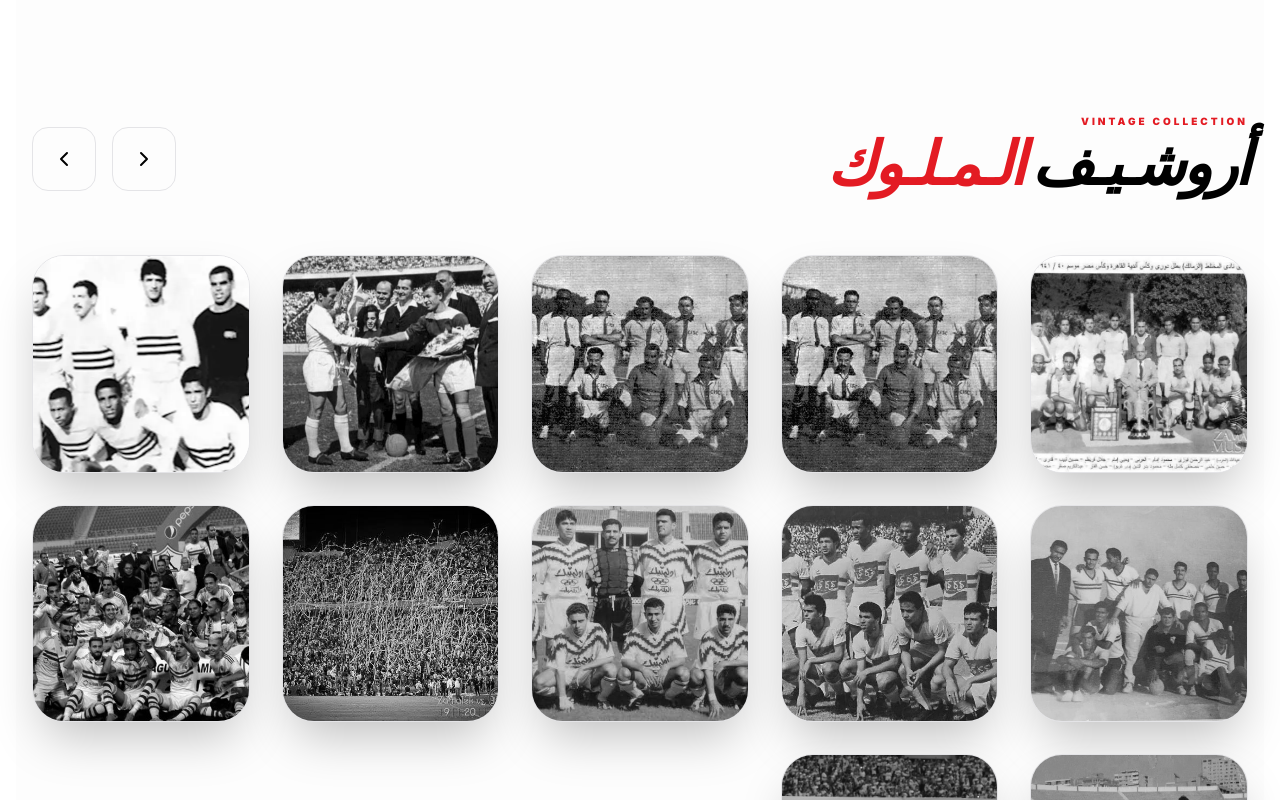
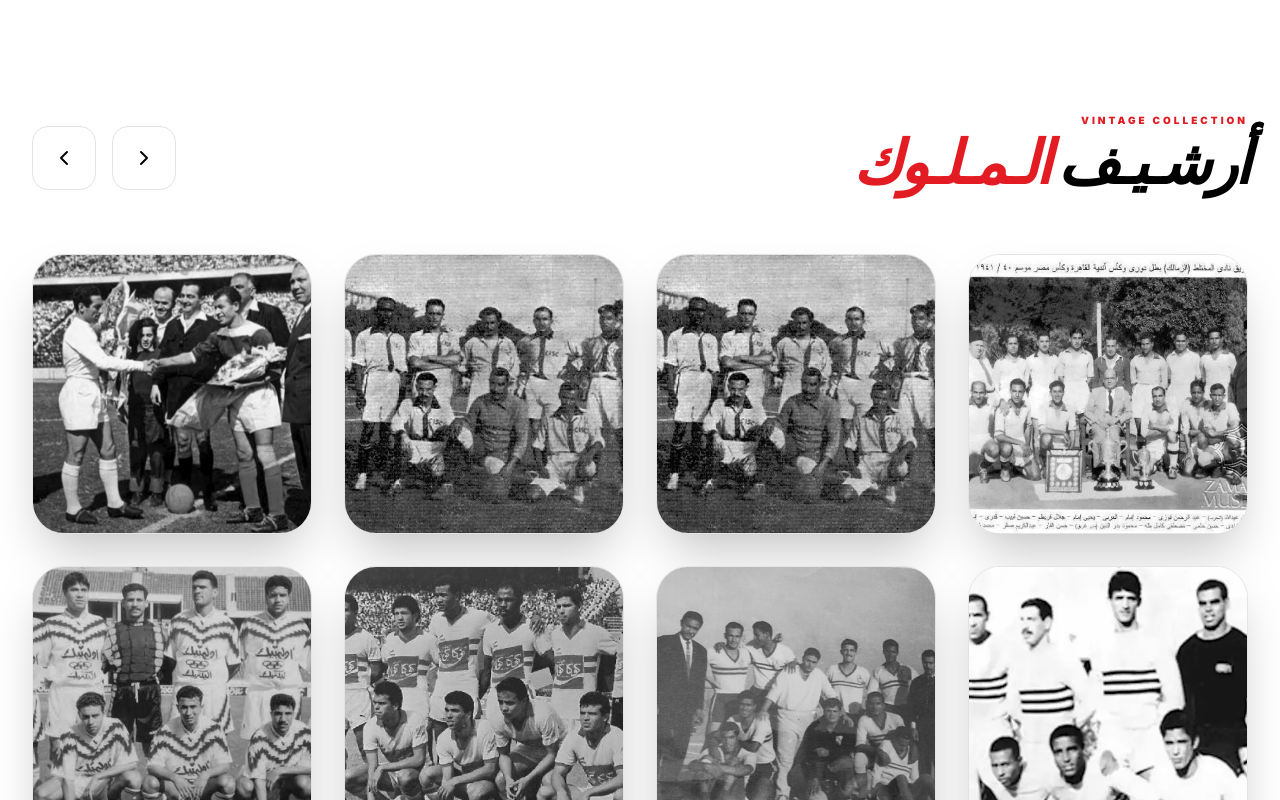
Before and after one commit to SluchCr7/zamalek-Offecial-Website, a Next.js app in the folder front/: page /Pages/Photos in a window 1280 px wide. Shown: the part 1440-2240 px from the top of the page. Built offline with nearby package versions, Linux system fonts and the light colour scheme; no server answers; a web font is replaced by a local one.

Commit message:
new update

```diff
--- a/front/Components/Competitions.jsx
+++ b/front/Components/Competitions.jsx
@@ -98,14 +98,14 @@ export default function ZamalekAchievements() {
             initial={{ opacity: 0 }}
             animate={{ opacity: 1 }}
             exit={{ opacity: 0 }}
-            className="fixed inset-0 z-[60] flex items-center justify-center p-4 md:p-8 bg-black/90 backdrop-blur-xl"
+            className="fixed inset-0 z-[60] flex items-center justify-center p-4 md:p-8 bg-black/90 backdrop-blur-xl overflow-y-auto"
             onClick={() => setSelected(null)}
           >
             <motion.div
               initial={{ scale: 0.9, opacity: 0, y: 40 }}
               animate={{ scale: 1, opacity: 1, y: 0 }}
               exit={{ scale: 0.9, opacity: 0, y: 40 }}
-              className="relative w-full max-w-4xl bg-card rounded-[3rem] overflow-hidden border border-border flex flex-col md:flex-row"
+              className="relative w-full max-w-4xl max-h-[90vh] bg-card rounded-[3rem] border border-border flex flex-col md:flex-row overflow-hidden"
               onClick={e => e.stopPropagation()}
             >
               <button
@@ -134,7 +134,10 @@ export default function ZamalekAchievements() {
               </div>
 
               {/* Details Side */}
-              <div className="md:w-3/5 p-8 md:p-16 flex flex-col justify-center items-start text-right" dir="rtl">
+              <div
+                className="md:w-3/5 p-8 md:p-16 flex flex-col items-start text-right scrollbar-thin scrollbar-thumb-primary/30"
+                dir="rtl"
+              >
                 <div className="flex items-center gap-2 text-primary font-black uppercase tracking-[0.2em] text-[10px] mb-6">
                   <History size={14} />
                   <span>تاريخ البطولات</span>
--- a/front/app/Pages/Photos/page.jsx
+++ b/front/app/Pages/Photos/page.jsx
@@ -114,12 +114,12 @@ export default function PhotosPage() {
         </div>
 
         {/* Historical Archives Section */}
-        <div className="space-y-16 py-32 bg-muted/20 border-y border-border -mx-full px-full">
+        <div className="space-y-16 py-32 -mx-full px-full">
           <div className="container mx-auto max-w-7xl px-4 space-y-16">
             <header className="flex flex-col md:flex-row justify-between items-end gap-12">
               <div className="space-y-6">
                 <span className="text-[10px] font-black uppercase tracking-[0.3em] text-primary">Vintage Collection</span>
-                <h2 className="text-4xl md:text-6xl font-black font-heading tracking-tighter italic uppercase">أروشـيـف <span className="text-primary italic">الـمـلـوك</span></h2>
+                <h2 className="text-4xl md:text-6xl font-black font-heading tracking-tighter italic uppercase">أرشـيـف <span className="text-primary italic">الـمـلـوك</span></h2>
               </div>
               <div className="flex gap-4">
                 <button className="w-16 h-16 rounded-2xl border border-border flex items-center justify-center hover:bg-primary transition-all"><ChevronRight size={24} /></button>
@@ -127,7 +127,7 @@ export default function PhotosPage() {
               </div>
             </header>
 
-            <div className="grid md:grid-cols-3 lg:grid-cols-5 gap-8">
+            <div className="grid md:grid-cols-3 lg:grid-cols-4 gap-8 w-full">
               {zamalekHistory.map((g, idx) => (
                 <PhotoCard key={idx} img={g} index={idx} onClick={() => setSelectedImage(g)} isArchive />
               ))}
--- a/front/app/globals.css
+++ b/front/app/globals.css
@@ -136,3 +136,38 @@
   background-color: var(--primary);
   color: white;
 }
+/* ================================
+   Global Scrollbar (Theme Aware)
+================================ */
+
+/* Firefox */
+* {
+  scrollbar-width: thin;
+  scrollbar-color: var(--primary) transparent;
+}
+
+/* WebKit Browsers */
+::-webkit-scrollbar {
+  width: 10px;
+  height: 10px;
+}
+
+::-webkit-scrollbar-track {
+  background: transparent;
+}
+
+::-webkit-scrollbar-thumb {
+  background-color: var(--primary);
+  border-radius: 999px;
+  border: 2px solid transparent;
+  background-clip: padding-box;
+  transition: background-color 0.2s ease;
+}
+
+::-webkit-scrollbar-thumb:hover {
+  background-color: var(--primary-hover);
+}
+
+::-webkit-scrollbar-thumb:active {
+  background-color: var(--primary);
+}
```
